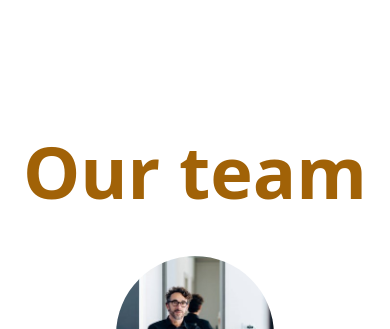
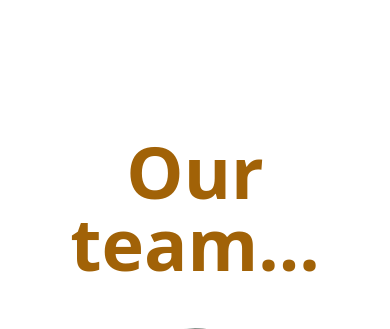
Before and after one commit to PawaniMekhala/mr_barber, a React (Create React App) app: page / in a window 390 px wide. Shown: the part 2080-2409 px from the top of the page. Built offline with nearby package versions, Linux system fonts and the light colour scheme; a web font is replaced by a local one.

Commit message:
refactor: modify team section with responsive grid layout

```diff
--- a/src/components/OurTeam.jsx
+++ b/src/components/OurTeam.jsx
@@ -9,9 +9,10 @@ const OurTeam = () => {
   return (
     <div class="py-24 ">
       <div class="mx-auto max-w-7xl px-4 sm:px-6 lg:px-8">
+        {/* Main Text  */}
         <div class="mb-12">
           <h2 class="text-7xl text-center font-semibold text-yellow-700 ">
-            Our team{" "}
+            Our team...{" "}
           </h2>
         </div>
         {/* Staff Image Gallery */}
```
